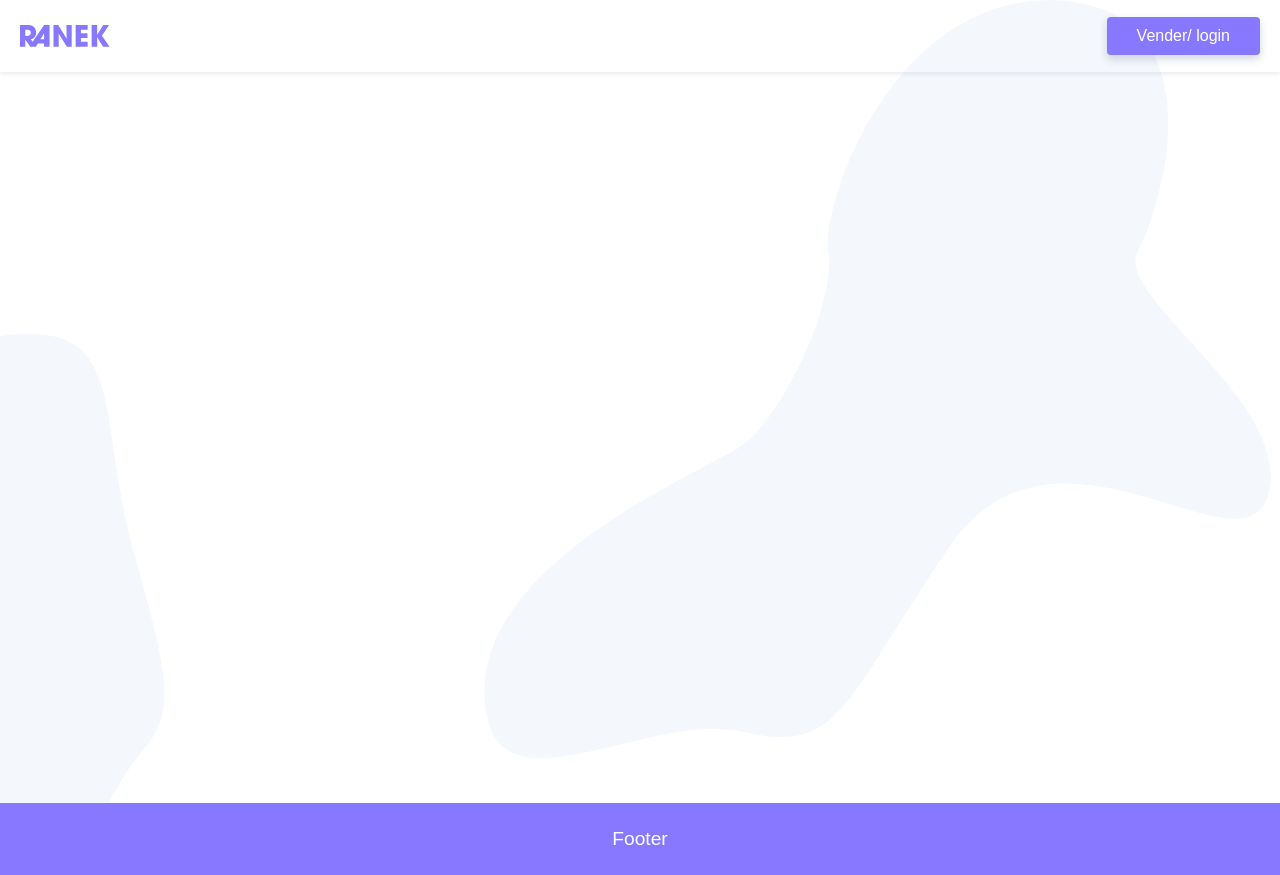
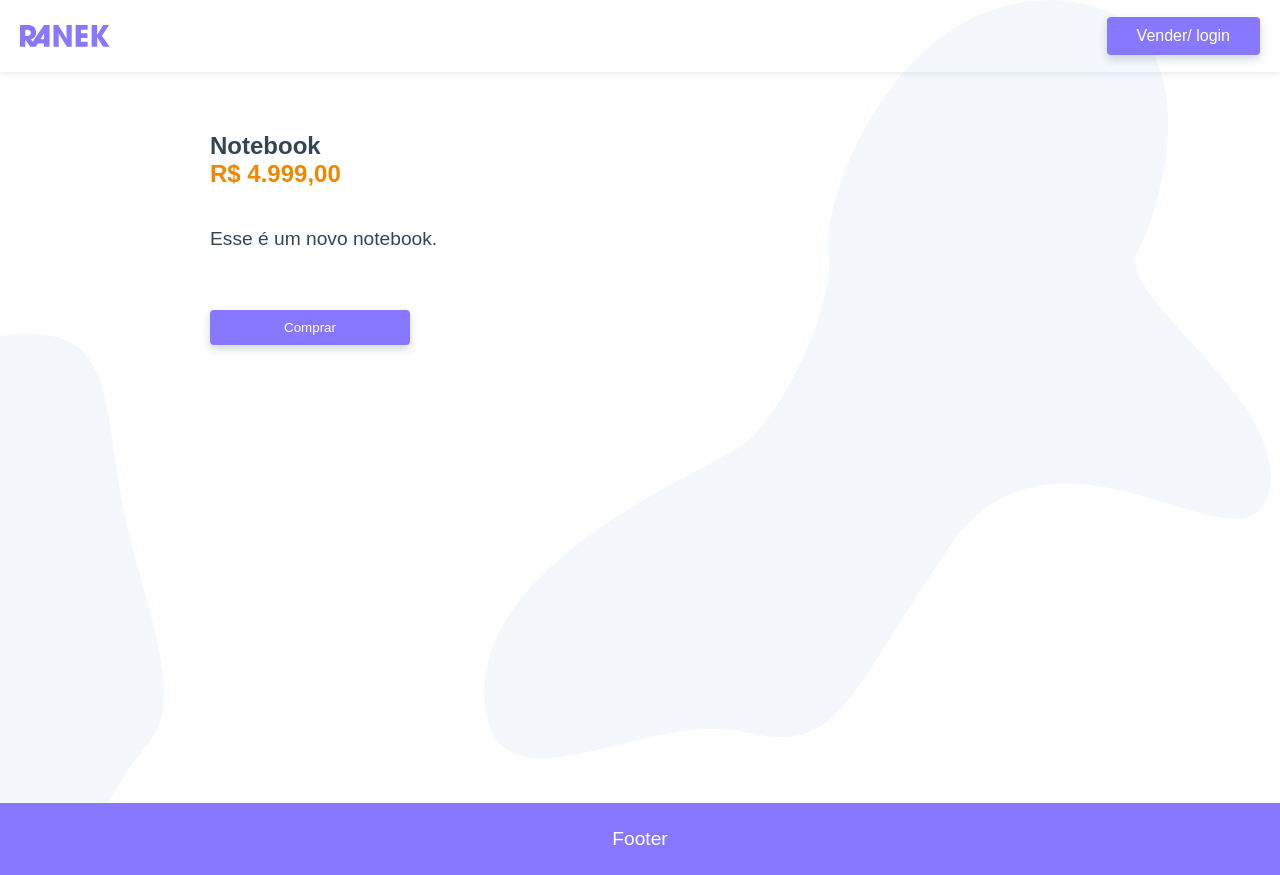
Before and after one commit to WellingtonDS/Marketplace, a Vue app: page /product/notebook in a window 1280 px wide. Built offline with nearby package versions, Linux system fonts and the light colour scheme; data requests are answered from the project's data file.

Commit message:
tela de produtos

```diff
--- a/src/components/productList/ProductList.vue
+++ b/src/components/productList/ProductList.vue
@@ -3,7 +3,7 @@
         <transition mode="out-in">
         <div v-if="products && products.length" class="products"  key="products">
             <div class="product" v-for="(product, index) in products" :key="index" name="product">
-                <router-link to="/">
+                <router-link :to="{name: 'product', params: {id: product.id}}">
                     <img v-if="product.photos" src="produtct.photos[0].src" alt="product.photos[0].title">
                     <p class="price">{{product.price}}</p>
                     <h2 class="title">{{product.name}}</h2>
--- a/src/main.js
+++ b/src/main.js
@@ -7,6 +7,19 @@ import LoadingPaginate from '@/components/loadPage/LoadPage.vue'
 Vue.config.productionTip = false
 Vue.component('LoadingPaginate', LoadingPaginate);
 
+Vue.filter("NumberPrice", value =>{
+  value = Number(value);
+
+  if(!isNaN(value)) {
+    return value.toLocaleString("pt-BR", {
+      style: "currency",
+      currency: "BRL"
+    })
+  } else {
+    return "";
+  }
+});
+
 new Vue({
   router,
   store,
--- a/src/router/index.js
+++ b/src/router/index.js
@@ -1,6 +1,7 @@
-import Vue from 'vue'
-import VueRouter from 'vue-router'
-import HomeView from '../views/HomeView.vue'
+import Vue from 'vue';
+import VueRouter from 'vue-router';
+import HomeView from '../views/HomeView.vue';
+import ProductView from '../views/ProductView.vue';
 
 Vue.use(VueRouter)
 
@@ -13,6 +14,12 @@ const router = new VueRouter({
       path: '/',
       name: 'home',
       component: HomeView
+    },
+    {
+      path: '/product/:id',
+      name: 'product',
+      component: ProductView,
+      props: true
     }
   ],
   scrollBehavior() {
--- a/src/views/HomeView.vue
+++ b/src/views/HomeView.vue
@@ -20,7 +20,7 @@ export default {
 </script>
 
 
-<style lang="scss">
+<style lang="scss" scoped>
 h1 {
   font-size: 2rem;
   color: #87f;
--- /dev/null
+++ b/src/views/ProductView.vue
@@ -0,0 +1,74 @@
+<template>
+  <section>
+    <div v-if="product" class="product">
+      <ul class="photos" v-if="product.photos">
+        <li v-for="(photo, index) in product.photos" :key="index">
+          <img :src="photo.src" :alt="photo.title">
+        </li>
+      </ul>
+      <div class="info">
+        <h1>{{product.name}}</h1>
+        <p class="price">{{product.price | NumberPrice}}</p>
+        <p class="description">{{product.description}}</p>
+        <button class="btn" v-if="product.sold === 'false'">Comprar</button>
+        <button v-else class="btn" disabled>product Vendido</button>
+      </div>
+    </div>
+    <LoadingPaginate v-else/>
+  </section>
+</template>
+
+<script lang="js">
+
+import { api } from "@/service/service";
+
+export default {
+  name: "ProductView",
+  props: ["id"],
+
+  data() {
+    return {
+      product: null
+    };
+  },
+
+  methods: {
+    getProduct() {
+      api.get(`/product/${this.id}`).then(response => {
+        this.product = response.data;
+      });
+    }
+  },
+
+  created() {
+    this.getProduct();
+  }
+};
+</script>
+
+<style lang="scss" scoped>
+.product {
+  display: grid;
+  grid-template-columns: 1fr 1fr;
+  grid-gap: 30px;
+  max-width: 900px;
+  padding: 60px 20px;
+  margin: 0 auto;
+}
+
+.price {
+  color: #e80;
+  font-weight: bold;
+  font-size: 1.5rem;
+  margin-bottom: 40px;
+}
+
+.description {
+  font-size: 1.2rem;
+}
+
+.btn {
+  margin-top: 60px;
+  width: 200px;
+}
+</style>
```
